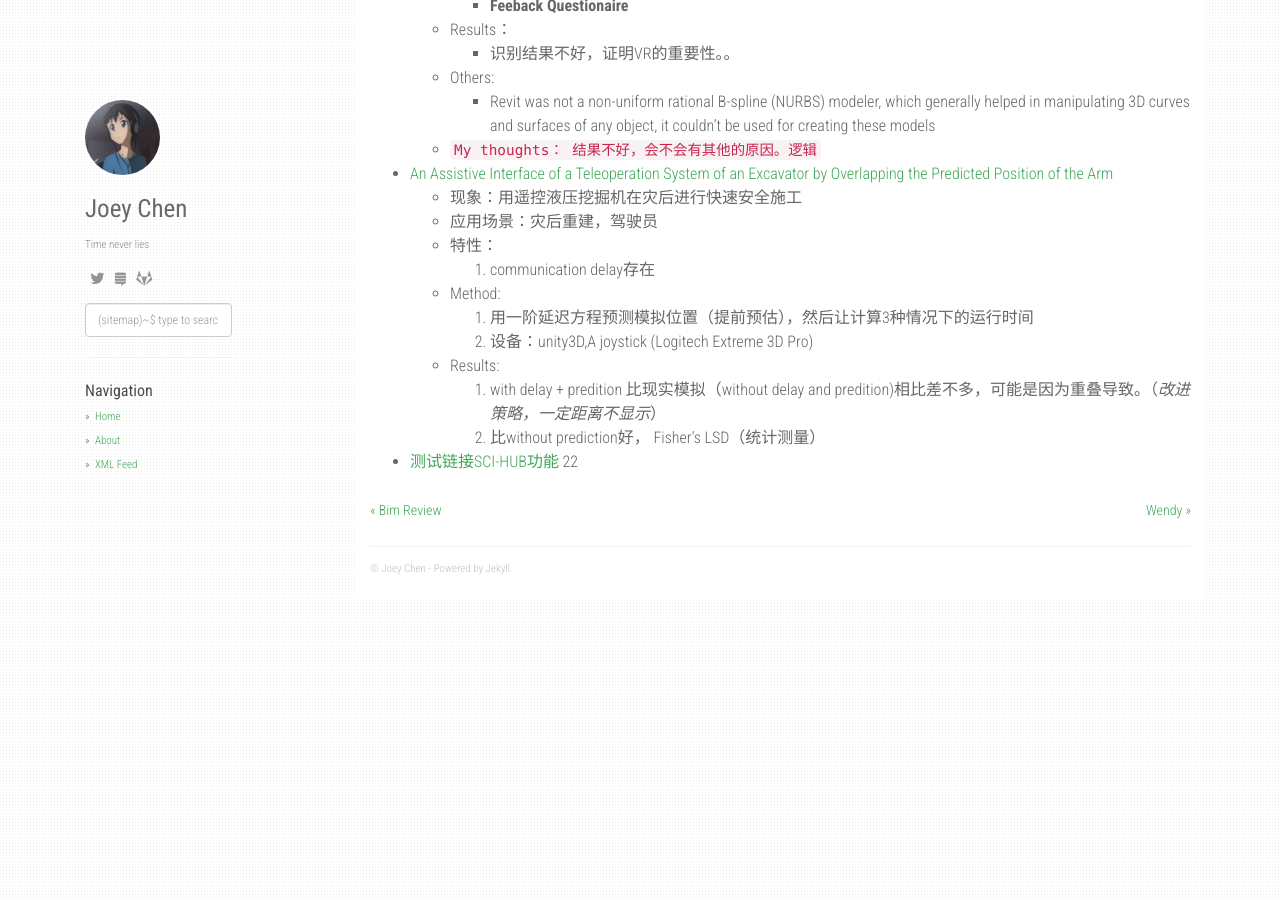
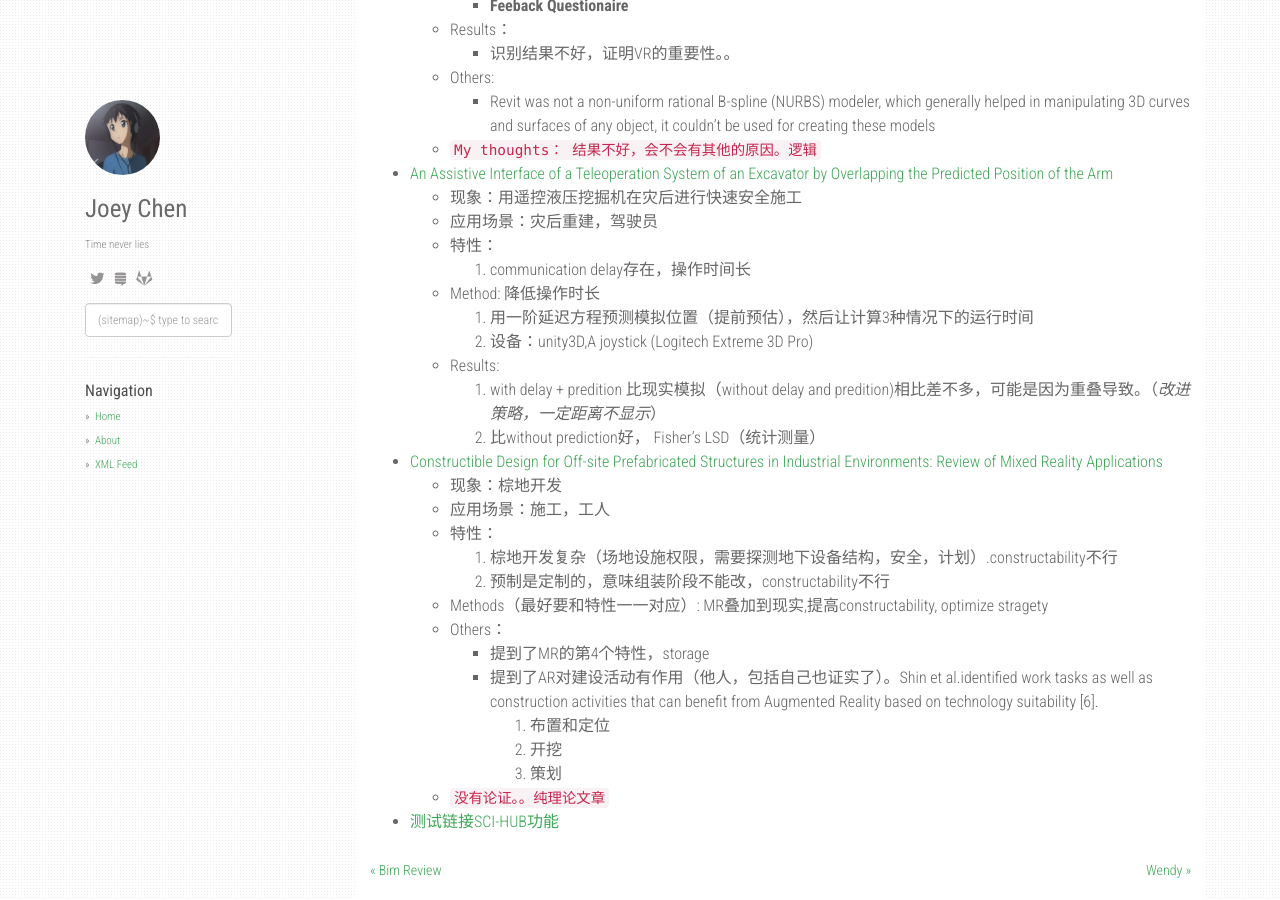
Before and after one commit to czy95/czy95.github.io, a Jekyll site: the page built from _posts/2020-10-27-ISARC-Meeting.md, in a window 1280 px wide and 900 px high, scrolled down 645 px. Built offline with Jekyll 4.4.1, drawn with Linux system fonts in a browser that asks for light colours; nearby versions of some CDN libraries; some of the changed text lies outside the part shown.

Commit message:
Update 2020-10-27-ISARC-Meeting.md

```diff
--- a/_posts/2020-10-27-ISARC-Meeting.md
+++ b/_posts/2020-10-27-ISARC-Meeting.md
@@ -1,7 +1,7 @@
 ---
 layout: post
 ---
-### Related Papers
+### VR/AR Related Papers
 * [Scenario-Based Construction Safety Training Platform Using Virtual Reality](https://www.iaarc.org/publications/fulltext/ISARC_2020_Paper_379.pdf)
   - 现象: VR，AR用于安全培训
   - 应用场景：前期阶段，模拟施工阶段，工人，
@@ -33,12 +33,26 @@ layout: post
   - 现象：用遥控液压挖掘机在灾后进行快速安全施工
   - 应用场景：灾后重建，驾驶员
   - 特性：
-    1. communication delay存在
-  - Method:
+    1. communication delay存在，操作时间长
+  - Method: 降低操作时长
     1. 用一阶延迟方程预测模拟位置（提前预估），然后让计算3种情况下的运行时间
     2. 设备：unity3D,A joystick (Logitech Extreme 3D Pro)
   - Results:
     1. with delay + predition 比现实模拟（without delay and predition)相比差不多，可能是因为重叠导致。（*改进策略，一定距离不显示*）
     2. 比without prediction好， Fisher's LSD（统计测量）
+* [Constructible Design for Off-site Prefabricated Structures in Industrial Environments: Review of Mixed Reality Applications](https://www.iaarc.org/publications/fulltext/ISARC_2020_Paper_127.pdf)
+  - 现象：棕地开发
+  - 应用场景：施工，工人
+  - 特性：
+    1. 棕地开发复杂（场地设施权限，需要探测地下设备结构，安全，计划）.constructability不行
+    2. 预制是定制的，意味组装阶段不能改，constructability不行
+  - Methods（最好要和特性一一对应）: MR叠加到现实,提高constructability, optimize stragety
+  - Others：
+    - 提到了MR的第4个特性，storage
+    - 提到了AR对建设活动有作用（他人，包括自己也证实了）。Shin et al.identified work tasks as well as construction activities that can benefit from Augmented Reality based on technology suitability [6].
+      1. 布置和定位
+      2. 开挖
+      3. 策划
+  - `没有论证。。纯理论文章`
+
 * [测试链接SCI-HUB功能](https://sci-hub.do/10.1061/(asce)co.1943-7862.0001749)
-22
```
